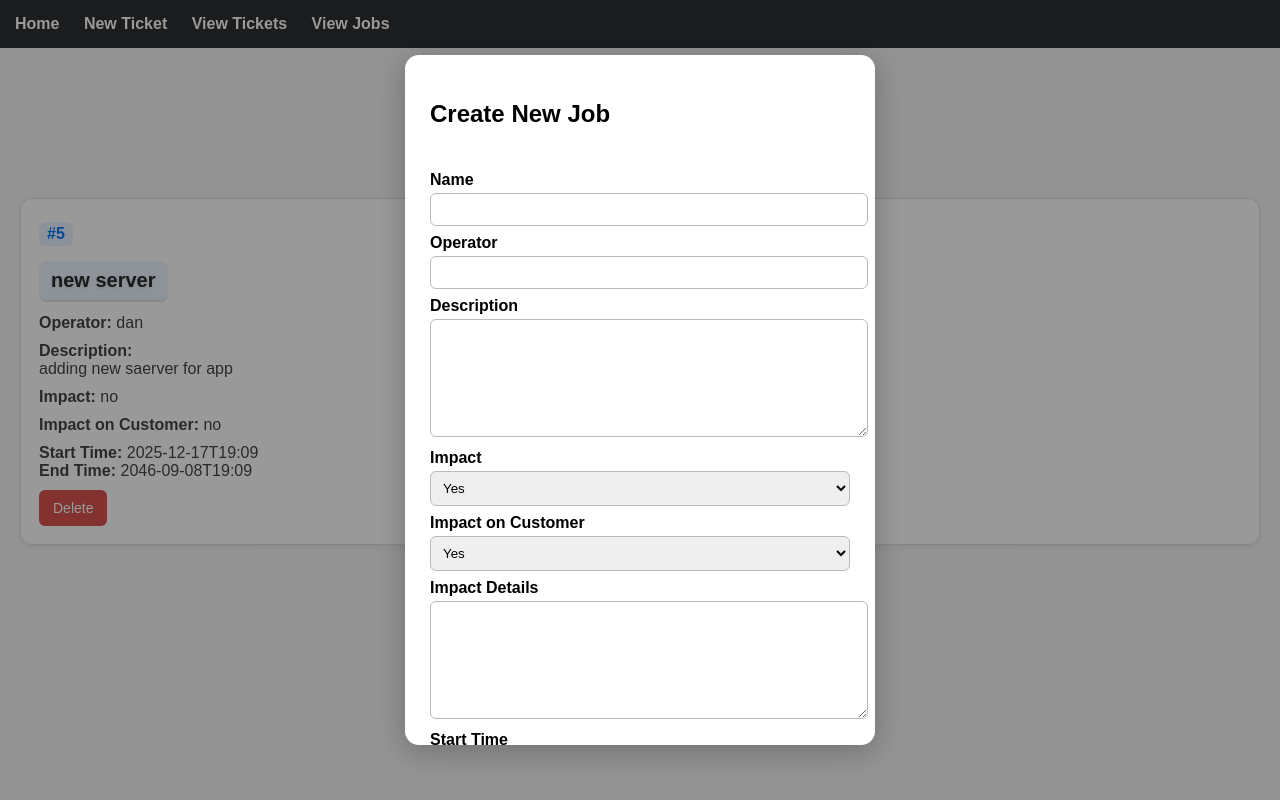
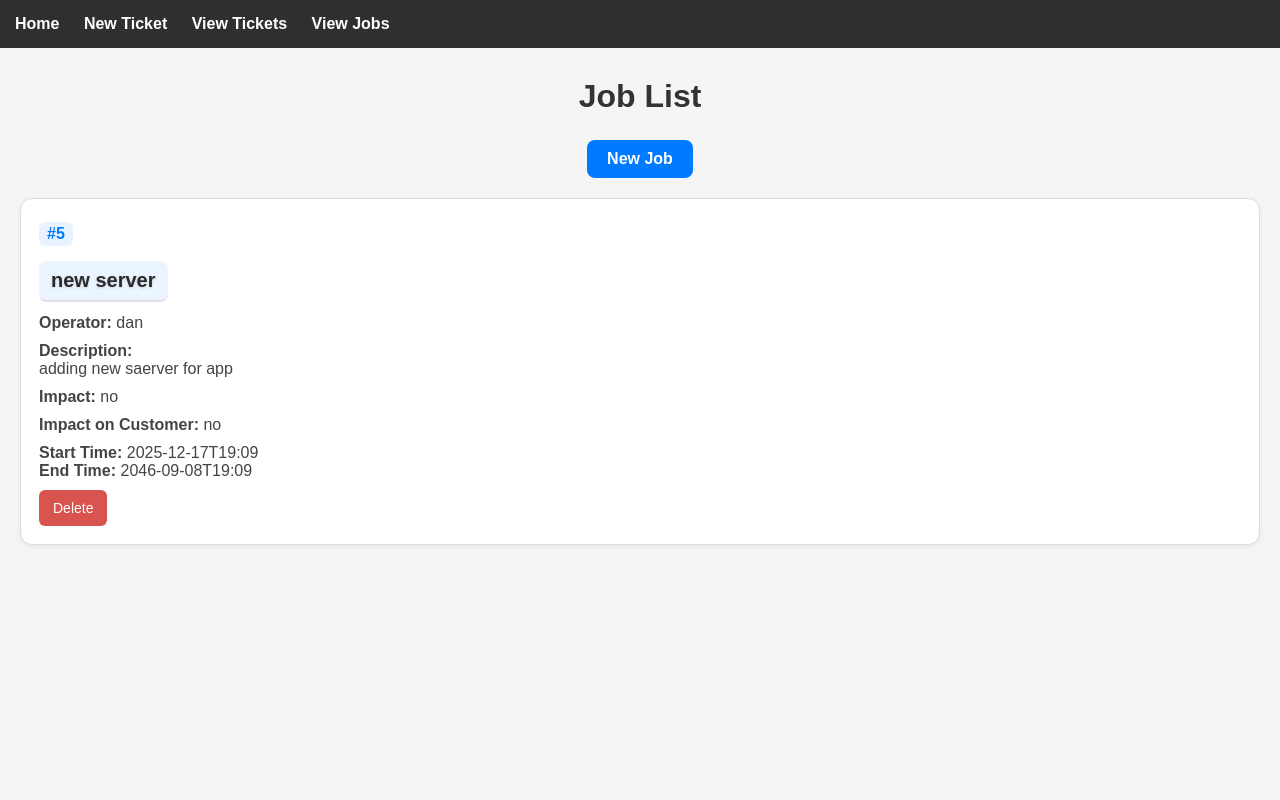
Before and after one commit to LeoPhantom/Ticket_sys, a Flask app: page /jobs in a window 1280 px wide. Run offline with Flask 3, Linux system fonts and the light colour scheme.

Commit message:
more bug fixes

```diff
--- a/static/style.css
+++ b/static/style.css
@@ -318,13 +318,13 @@ form textarea {
 
 
 .modal {
-    display: none;
+
+    display: none;               /* hidden by default */
     position: fixed;
     z-index: 1000;
     inset: 0;
     background: rgba(0, 0, 0, 0.4);
 
-    display: flex;
     justify-content: center;
     align-items: center;
 }
--- a/templates/job_list.html
+++ b/templates/job_list.html
@@ -126,7 +126,7 @@
 
 <script>
 document.getElementById("openJobModal").onclick = function() {
-    document.getElementById("jobModal").style.display = "block";
+    document.getElementById("jobModal").style.display = "flex";
 }
 
 document.getElementById("closeJobModal").onclick = function() {
```
